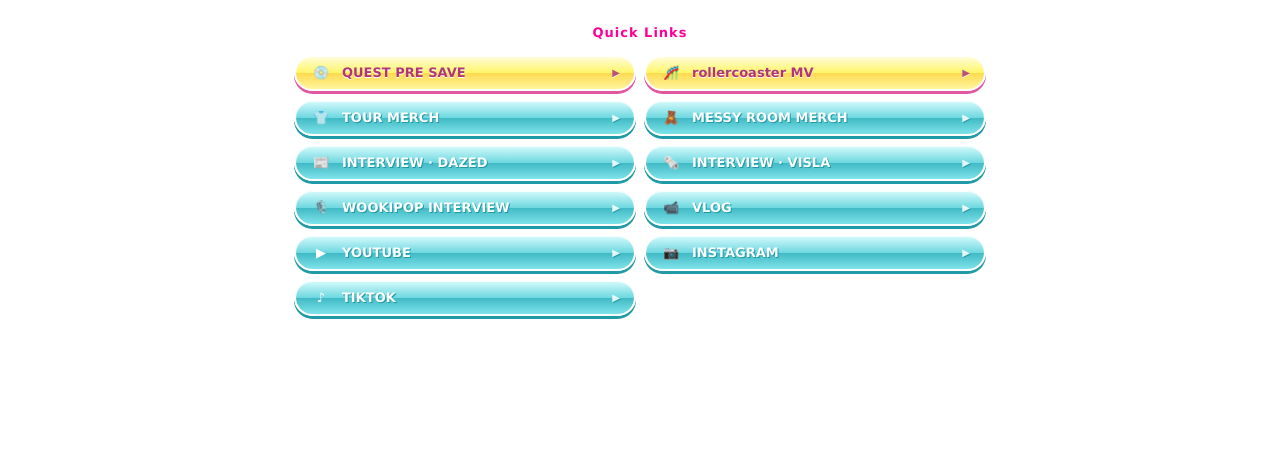
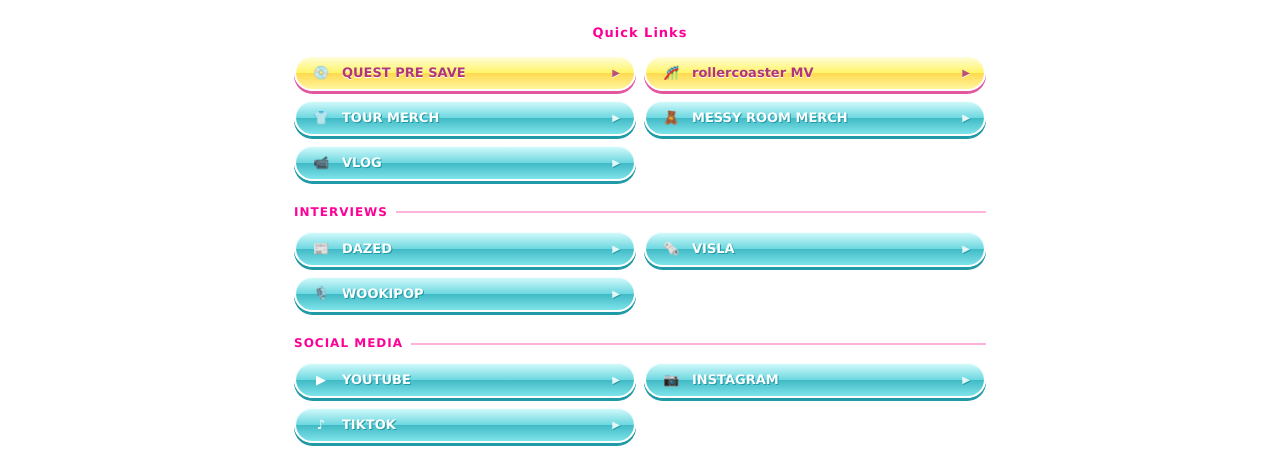
Before and after one commit to user72769759/thedeep, a plain HTML site: page index.html in a window 1280 px wide. Shown: the part 505-978 px from the top of the page. Before the commit the page ends 851 px from the top, so only its background shows below. Drawn offline with Linux system fonts and the light colour scheme.

Commit message:
Group quick links into Interviews and Social Media
Co-Authored-By: Claude Opus 5.5 <noreply@anthropic.com>
Claude-Session: https://claude.ai/code/session_01TRo1qR3Fn46ACkWPk8XPeP

```diff
--- a/css/style.css
+++ b/css/style.css
@@ -259,6 +259,16 @@ a { color: inherit; }
 .gb-list p { margin: 4px 0 0; word-break: break-word; }
 
 /* link-in-bio buttons */
+.group-title {
+  margin: 22px 0 8px;
+  font-size: 12px;
+  letter-spacing: 1px;
+  text-transform: uppercase;
+  color: var(--hot);
+  display: flex; align-items: center; gap: 8px;
+}
+.group-title::after { content: ""; flex: 1; border-top: 2px solid var(--pink-2); }
+
 .linkbtns { display: grid; grid-template-columns: repeat(auto-fill, minmax(230px, 1fr)); gap: 8px; }
 .linkbtn {
   display: flex; align-items: center; gap: 10px;
--- a/index.html
+++ b/index.html
@@ -48,10 +48,18 @@
           <a class="linkbtn hot" href="https://www.youtube.com/watch?si=1QNYl4Ic7zeMxyI0&amp;v=15ejN62aGrI&amp;feature=youtu.be" target="_blank" rel="noopener"><span class="lb-icon" aria-hidden="true">🎢</span><span>rollercoaster MV</span><span class="lb-arrow" aria-hidden="true">▶</span></a>
           <a class="linkbtn" href="https://merchjungle.com/collections/the-deep?utm_source=ig&amp;utm_medium=social&amp;utm_content=link_in_bio&amp;fbclid=PAZXh0bgNhZW0CMTEAcGRvZgJzcnRjBmFwcF9pZA85MzY2MTk3NDMzOTI0NTkAAafuC0o-3X09tgsPhC98BJR-7VUA3eqEFfqxfkGF_B6eQaXzFRyasAyZP3REJw_aem_c27AeGCh2oo0fhmBnSmLlA" target="_blank" rel="noopener"><span class="lb-icon" aria-hidden="true">👕</span><span>TOUR MERCH</span><span class="lb-arrow" aria-hidden="true">▶</span></a>
           <a class="linkbtn" href="https://marpple.shop/kr/the_deeep/products?cate_root_id=1" target="_blank" rel="noopener"><span class="lb-icon" aria-hidden="true">🧸</span><span>MESSY ROOM MERCH</span><span class="lb-arrow" aria-hidden="true">▶</span></a>
-          <a class="linkbtn" href="https://www.dazeddigital.com/music/article/69150/1/the-deep-k-pop-antihero-south-korea-kpop-bitch-interview" target="_blank" rel="noopener"><span class="lb-icon" aria-hidden="true">📰</span><span>INTERVIEW · DAZED</span><span class="lb-arrow" aria-hidden="true">▶</span></a>
-          <a class="linkbtn" href="https://visla.kr/interview/332963/?utm_source=ig&amp;utm_medium=social&amp;utm_content=link_in_bio&amp;fbclid=PAb21jcAOsrfxleHRuA2FlbQIxMQBzcnRjBmFwcF9pZA81NjcwNjczNDMzNTI0MjcAAadeVyBAgtFRkM4J2qv_-nTmjVI7muwWroOg3vBOX_kTxJXhl1hp8cpR3qqasA_aem_FY31fNyXfbmh2-V8Xzwn0g" target="_blank" rel="noopener"><span class="lb-icon" aria-hidden="true">🗞️</span><span>INTERVIEW · VISLA</span><span class="lb-arrow" aria-hidden="true">▶</span></a>
-          <a class="linkbtn" href="https://www.youtube.com/watch?v=GkZdX8l9ABg&amp;t=124s" target="_blank" rel="noopener"><span class="lb-icon" aria-hidden="true">🎙️</span><span>WOOKIPOP INTERVIEW</span><span class="lb-arrow" aria-hidden="true">▶</span></a>
           <a class="linkbtn" href="https://www.youtube.com/@deep_and_deepies/videos" target="_blank" rel="noopener"><span class="lb-icon" aria-hidden="true">📹</span><span>VLOG</span><span class="lb-arrow" aria-hidden="true">▶</span></a>
+        </div>
+
+        <h4 class="group-title">Interviews</h4>
+        <div class="linkbtns" id="interviews">
+          <a class="linkbtn" href="https://www.dazeddigital.com/music/article/69150/1/the-deep-k-pop-antihero-south-korea-kpop-bitch-interview" target="_blank" rel="noopener"><span class="lb-icon" aria-hidden="true">📰</span><span>DAZED</span><span class="lb-arrow" aria-hidden="true">▶</span></a>
+          <a class="linkbtn" href="https://visla.kr/interview/332963/?utm_source=ig&amp;utm_medium=social&amp;utm_content=link_in_bio&amp;fbclid=PAb21jcAOsrfxleHRuA2FlbQIxMQBzcnRjBmFwcF9pZA81NjcwNjczNDMzNTI0MjcAAadeVyBAgtFRkM4J2qv_-nTmjVI7muwWroOg3vBOX_kTxJXhl1hp8cpR3qqasA_aem_FY31fNyXfbmh2-V8Xzwn0g" target="_blank" rel="noopener"><span class="lb-icon" aria-hidden="true">🗞️</span><span>VISLA</span><span class="lb-arrow" aria-hidden="true">▶</span></a>
+          <a class="linkbtn" href="https://www.youtube.com/watch?v=GkZdX8l9ABg&amp;t=124s" target="_blank" rel="noopener"><span class="lb-icon" aria-hidden="true">🎙️</span><span>WOOKIPOP</span><span class="lb-arrow" aria-hidden="true">▶</span></a>
+        </div>
+
+        <h4 class="group-title">Social Media</h4>
+        <div class="linkbtns" id="social">
           <a class="linkbtn" href="https://www.youtube.com/@TheDeep" target="_blank" rel="noopener"><span class="lb-icon" aria-hidden="true">▶</span><span>YOUTUBE</span><span class="lb-arrow" aria-hidden="true">▶</span></a>
           <a class="linkbtn" href="https://www.instagram.com/thedeeeep/" target="_blank" rel="noopener"><span class="lb-icon" aria-hidden="true">📷</span><span>INSTAGRAM</span><span class="lb-arrow" aria-hidden="true">▶</span></a>
           <a class="linkbtn" href="https://www.tiktok.com/@thedeeeep" target="_blank" rel="noopener"><span class="lb-icon" aria-hidden="true">♪</span><span>TIKTOK</span><span class="lb-arrow" aria-hidden="true">▶</span></a>
```
Also changed, not shown: 1 other file.
